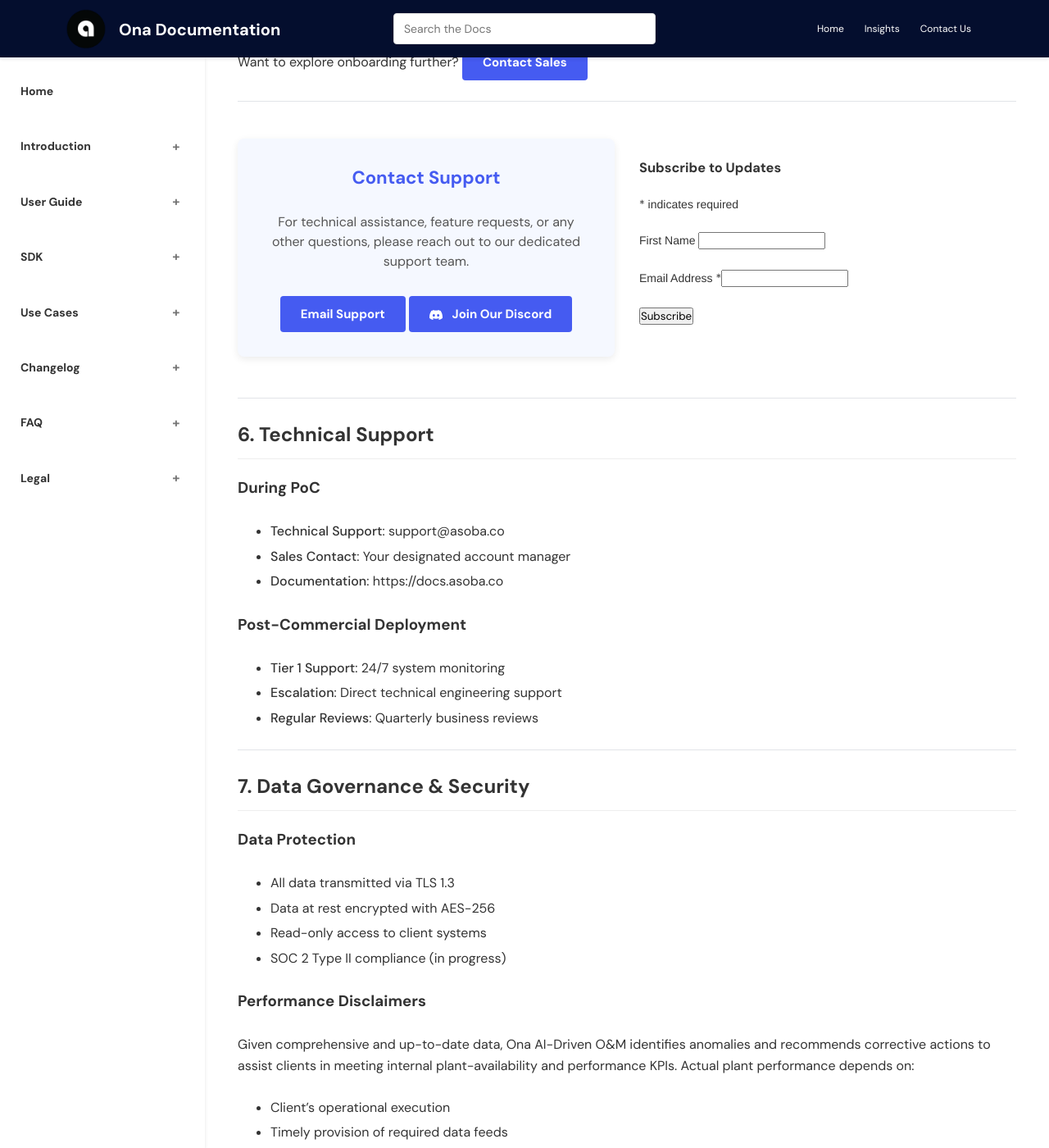
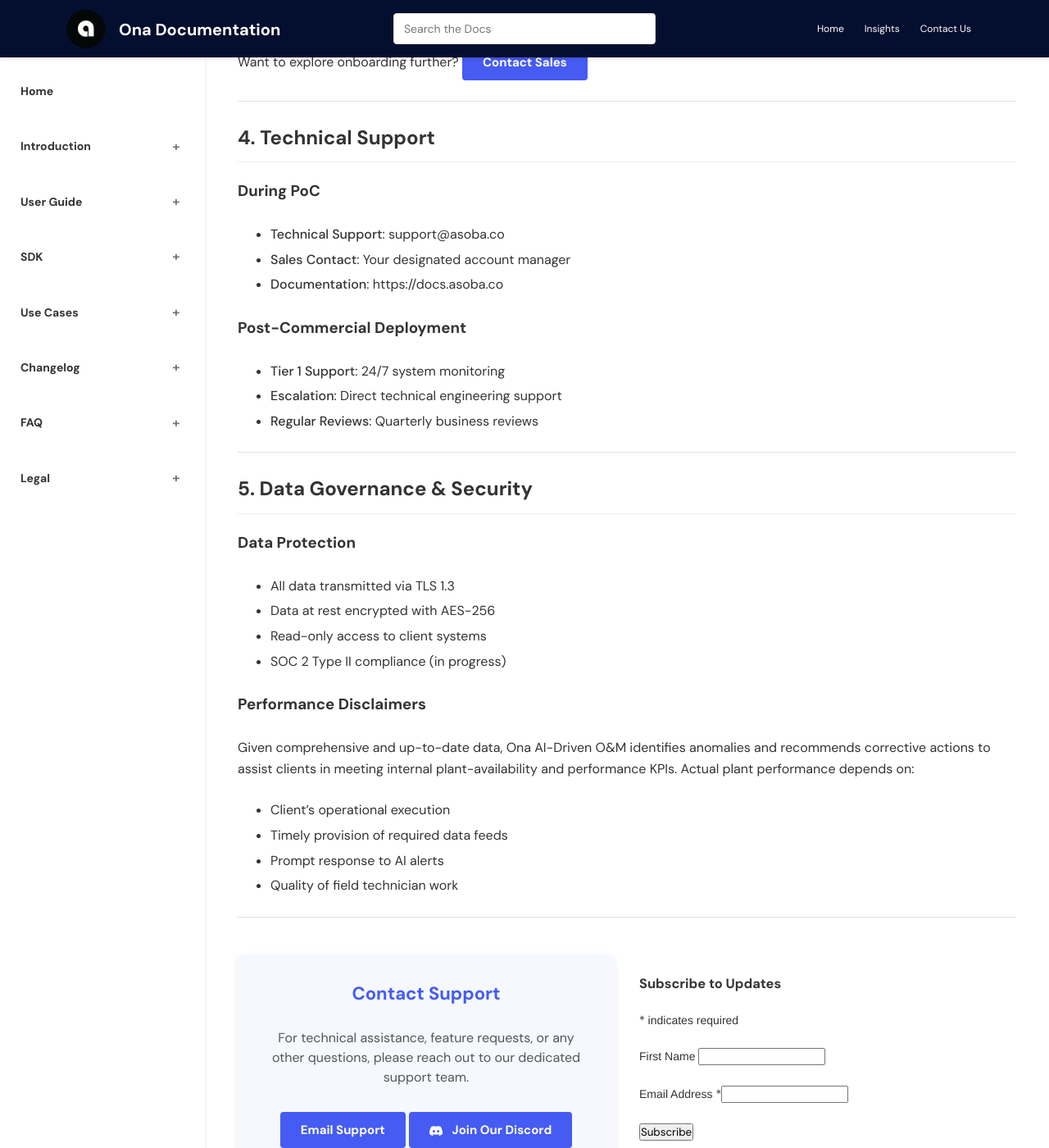
Before and after one commit to AsobaCloud/asobacode.github.io, a Jekyll site: the page built from user-guide.md, in a window 1280 px wide and 1400 px high, scrolled down 3154 px. Shown: the whole window at 82% size. Built offline with Jekyll 4.4.1, drawn with Linux system fonts in a browser that asks for light colours; comment, search, counter and statistics services are not loaded; part of the change alters nothing that is shown.

Commit message:
Move footer to bottom, renumber sections 6->4 and 7->5, place copyright below footer

```diff
--- a/_layouts/default.html
+++ b/_layouts/default.html
@@ -80,8 +80,6 @@ layout: default
             <li><a href="{{ site.baseurl }}/user-guide.html#1-overview">Overview</a></li>
             <li><a href="{{ site.baseurl }}/user-guide.html#2-onboarding-workflow">Onboarding Workflow</a></li>
             <li><a href="{{ site.baseurl }}/user-guide.html#3-onboarding-setup">Onboarding Setup</a></li>
-            <li><a href="{{ site.baseurl }}/user-guide.html#4-expected-success-metrics">Expected Success Metrics</a></li>
-            <li><a href="{{ site.baseurl }}/user-guide.html#5-implementation-timeline-summary">Implementation Timeline Summary</a></li>
             <li><a href="{{ site.baseurl }}/user-guide.html#6-technical-support">Technical Support</a></li>
             <li><a href="{{ site.baseurl }}/user-guide.html#7-data-governance--security">Data Governance & Security</a></li>
           </ul>
--- a/user-guide.md
+++ b/user-guide.md
@@ -218,6 +218,40 @@ Want to explore onboarding further? <a href="mailto:sales@asoba.co?subject=Onboa
 
 ---
 
+## 4. Technical Support
+{: #4-technical-support }
+
+### During PoC
+- **Technical Support**: support@asoba.co
+- **Sales Contact**: Your designated account manager
+- **Documentation**: https://docs.asoba.co
+
+### Post-Commercial Deployment
+- **Tier 1 Support**: 24/7 system monitoring
+- **Escalation**: Direct technical engineering support
+- **Regular Reviews**: Quarterly business reviews
+
+---
+
+## 5. Data Governance & Security
+{: #5-data-governance--security }
+
+### Data Protection
+- All data transmitted via TLS 1.3
+- Data at rest encrypted with AES-256
+- Read-only access to client systems
+- SOC 2 Type II compliance (in progress)
+
+### Performance Disclaimers
+Given comprehensive and up-to-date data, Ona AI-Driven O&M identifies anomalies and recommends corrective actions to assist clients in meeting internal plant-availability and performance KPIs. Actual plant performance depends on:
+
+- Client's operational execution
+- Timely provision of required data feeds
+- Prompt response to AI alerts
+- Quality of field technician work
+
+---
+
 <div class="page-end-section">
   <div class="end-column">
     <div class="support-cta">
@@ -261,40 +295,4 @@ Want to explore onboarding further? <a href="mailto:sales@asoba.co?subject=Onboa
   </div>
 </div>
 
----
-
-## 6. Technical Support
-{: #6-technical-support }
-
-### During PoC
-- **Technical Support**: support@asoba.co
-- **Sales Contact**: Your designated account manager
-- **Documentation**: https://docs.asoba.co
-
-### Post-Commercial Deployment
-- **Tier 1 Support**: 24/7 system monitoring
-- **Escalation**: Direct technical engineering support
-- **Regular Reviews**: Quarterly business reviews
-
----
-
-## 7. Data Governance & Security
-{: #7-data-governance--security }
-
-### Data Protection
-- All data transmitted via TLS 1.3
-- Data at rest encrypted with AES-256
-- Read-only access to client systems
-- SOC 2 Type II compliance (in progress)
-
-### Performance Disclaimers
-Given comprehensive and up-to-date data, Ona AI-Driven O&M identifies anomalies and recommends corrective actions to assist clients in meeting internal plant-availability and performance KPIs. Actual plant performance depends on:
-
-- Client's operational execution
-- Timely provision of required data feeds
-- Prompt response to AI alerts
-- Quality of field technician work
-
----
-
 © 2025 Asoba Corporation. All rights reserved.
```
